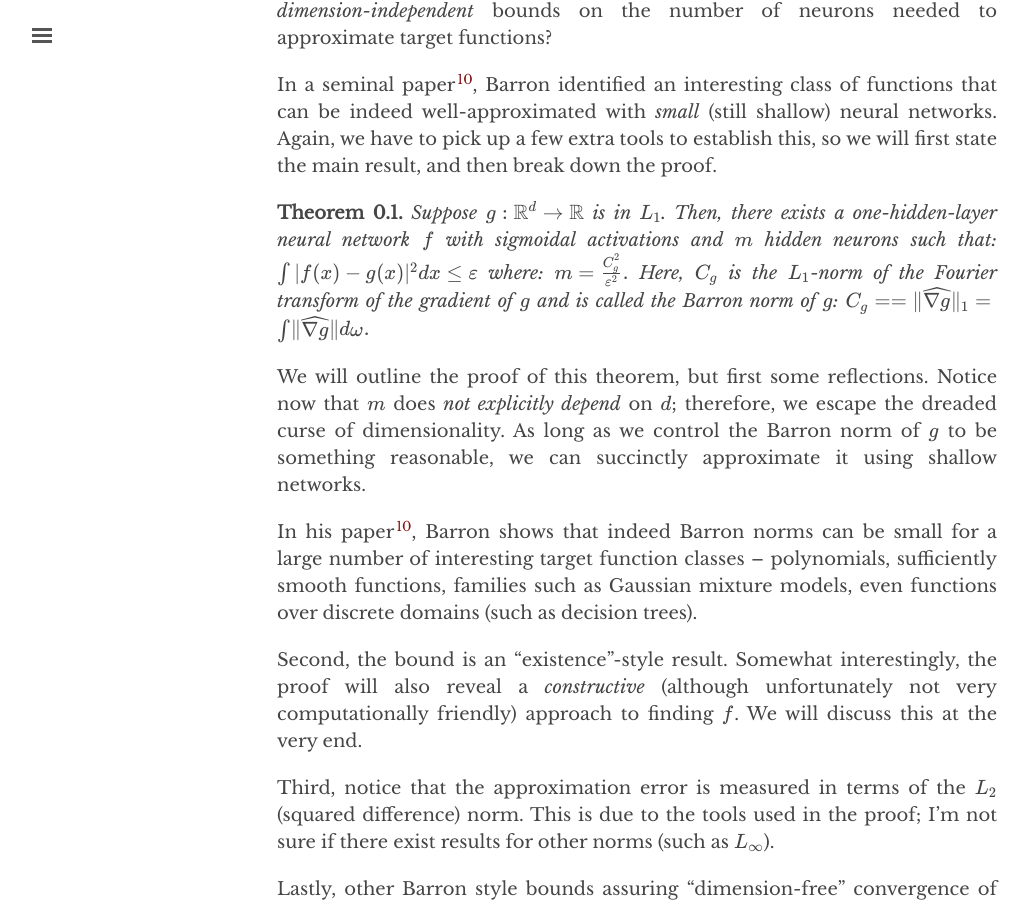
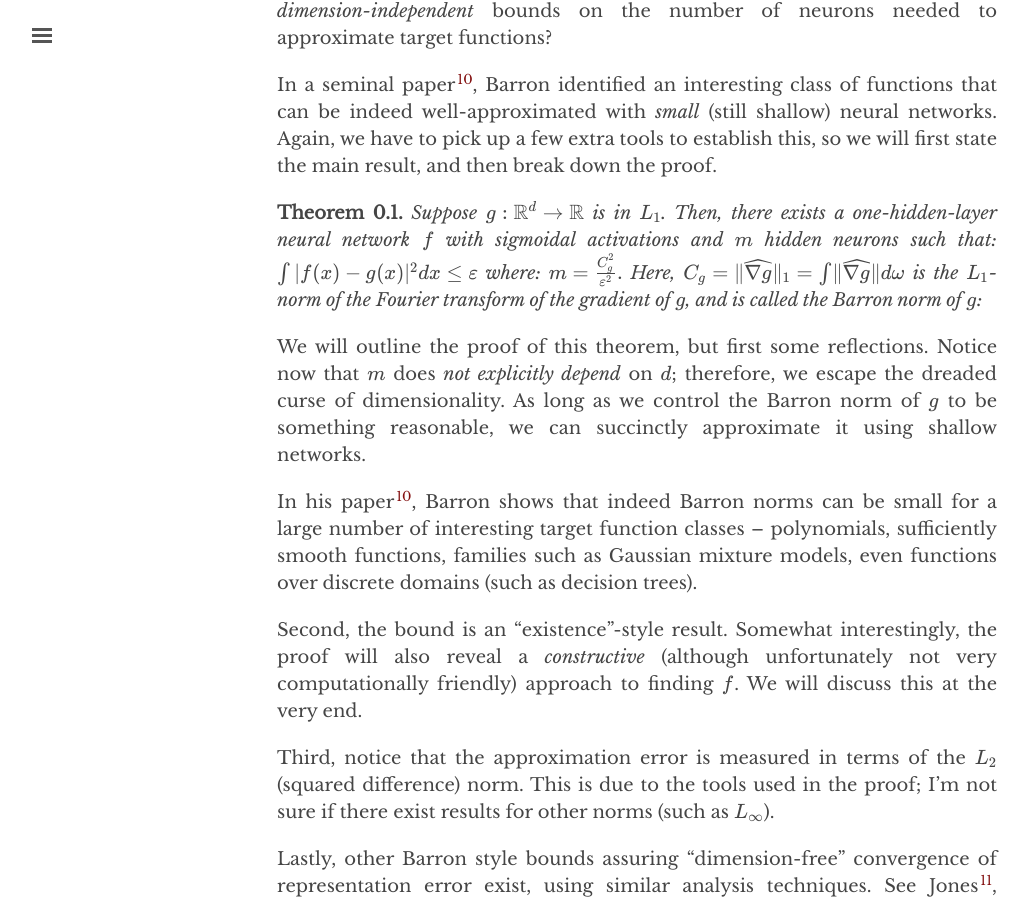
Before and after one commit to chinmayhegde/fodl, a Jekyll site: the page built from _posts/2022-01-17-representation02.md, in a window 1280 px wide and 900 px high, scrolled down 8451 px. Shown: the whole window, without its empty margins (3-1032 px from the left). Built offline with Jekyll 4.4.1, drawn with Linux system fonts in a browser that asks for light colours; nearby versions of some CDN libraries.

```diff
--- a/_posts/2022-01-17-representation02.md
+++ b/_posts/2022-01-17-representation02.md
@@ -255,10 +255,11 @@ In a seminal paper[^barron], Barron identified an interesting class of functions
   $$
   m = \frac{C_g^2}{\varepsilon^2} .
   $$
-  Here, $C_g$ is the $L_1$-norm of the *Fourier transform* of the *gradient* of $g$ and is called the *Barron norm* of $g$:
+  Here,
   $$
-  C_g = = \lVert \widehat{\nabla g} \rVert_1 = \int \lVert \widehat{\nabla g} \rVert d\omega.
+  C_g = \lVert \widehat{\nabla g} \rVert_1 = \int \lVert \widehat{\nabla g} \rVert d\omega
   $$
+  is the $L_1$-norm of the *Fourier transform* of the *gradient* of $g$, and is called the *Barron norm* of $g$:
 {:.theorem}
 
 
```
